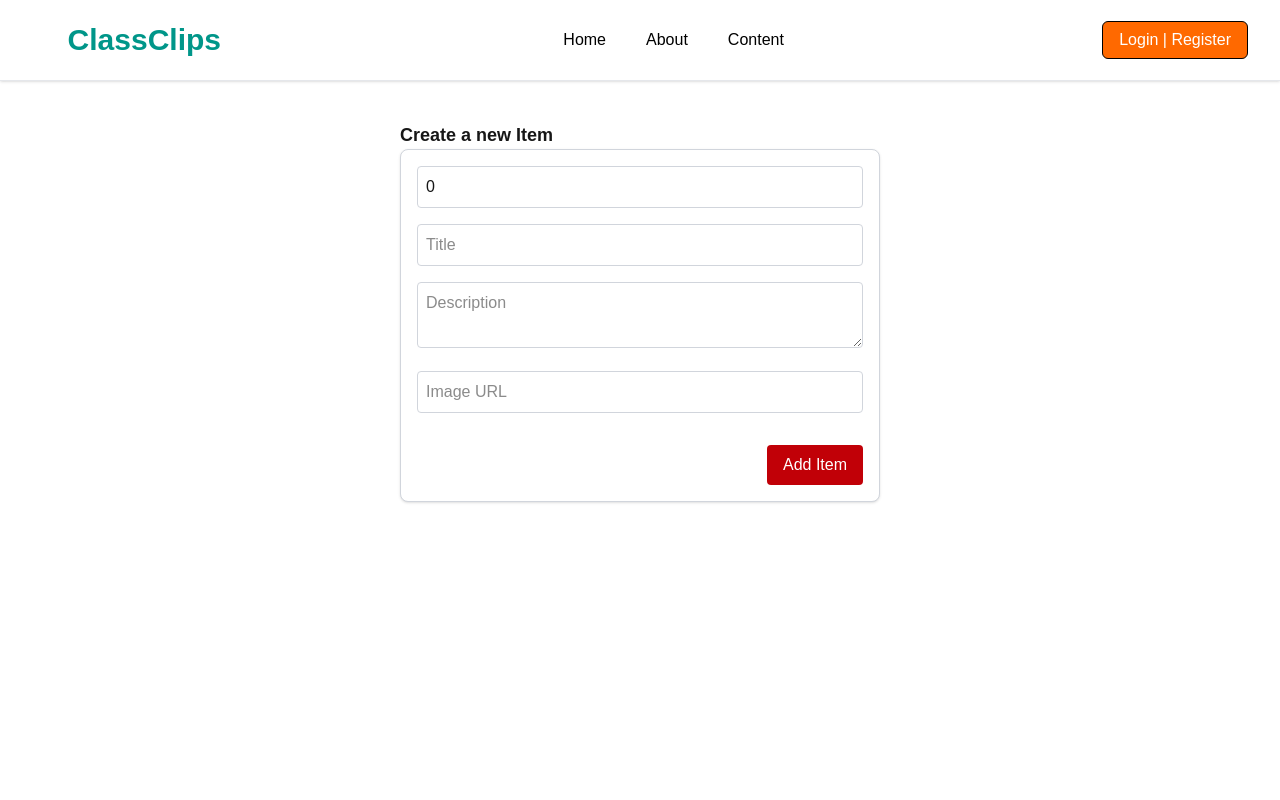
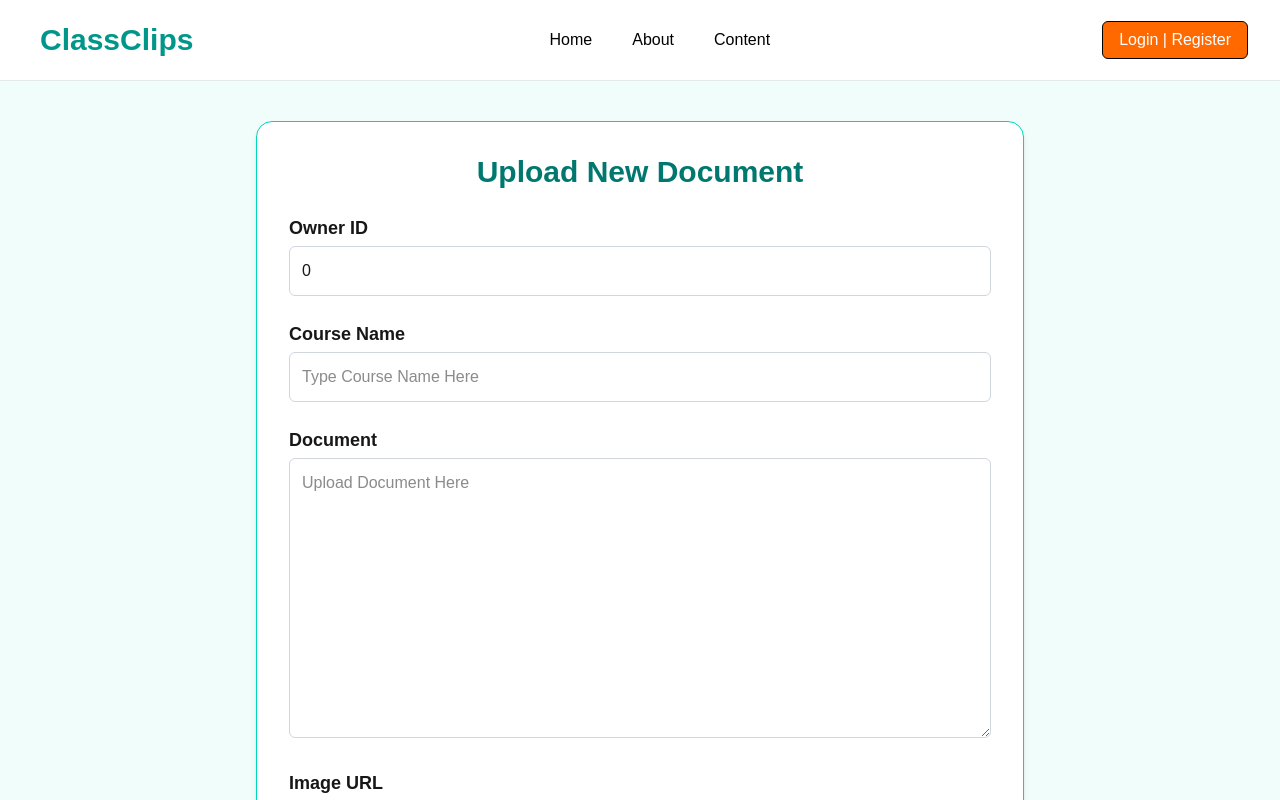
Before and after one commit to evannguyen72/Debugging_Duck, a Next.js app in the folder debug_ducks/: page /create-item in a window 1280 px wide. Shown: the top 800 px of the page. Built offline with nearby package versions, Linux system fonts and the light colour scheme.

Commit message:
added tailwind to lots of stuff

```diff
--- a/debug_ducks/src/app/create-item/page.tsx
+++ b/debug_ducks/src/app/create-item/page.tsx
@@ -47,55 +47,87 @@ export default function ItemAddForm() {
   };
 
   return (
-    <div className="max-w-lg mx-auto mt-10 px-4">
-         <h2 className="text-lg font-semibold mt-2">Create a new Item</h2>
-      <Card>
-        <form onSubmit={handleSubmit} className="space-y-4">
+    <div className="min-h-screen bg-teal-50 py-10 px-4">
+      <div className="max-w-3xl mx-auto bg-white rounded-2xl shadow-md border border-teal-400 p-8">
+        <h2 className="text-3xl font-bold text-teal-700 mb-6 text-center">
+          Upload New Document
+        </h2>
+
+        <form onSubmit={handleSubmit} className="space-y-6">
+          {/* Owner ID */}
+          <div>
+            <label className="block text-lg font-semibold mb-1">
+              Owner ID
+            </label>
             <input
               name="owner"
               type="number"
               value={formData.owner}
               onChange={handleChange}
-            placeholder="Owner ID"
+              placeholder="Type Owner ID Here"
               required
-            className="w-full p-2 border border-gray-300 rounded"
+              className="w-full p-3 border border-gray-300 rounded-md focus:outline-none focus:ring-2 focus:ring-teal-500"
             />
+          </div>
+
+          {/* Course Name (Title) */}
+          <div>
+            <label className="block text-lg font-semibold mb-1">
+              Course Name
+            </label>
             <input
               name="title"
               type="text"
               value={formData.title}
               onChange={handleChange}
-            placeholder="Title"
+              placeholder="Type Course Name Here"
               required
-            className="w-full p-2 border border-gray-300 rounded"
+              className="w-full p-3 border border-gray-300 rounded-md focus:outline-none focus:ring-2 focus:ring-teal-500"
             />
+          </div>
+
+          {/* Document (Description) */}
+          <div>
+            <label className="block text-lg font-semibold mb-1">
+              Document
+            </label>
             <textarea
               name="description"
               value={formData.description}
               onChange={handleChange}
-            placeholder="Description"
+              placeholder="Upload Document Here"
               required
-            className="w-full p-2 border border-gray-300 rounded"
+              className="w-full p-3 h-70 border border-gray-300 rounded-md focus:outline-none focus:ring-2 focus:ring-teal-500"
             />
+          </div>
+
+          {/* Image URL */}
+          <div>
+            <label className="block text-lg font-semibold mb-1">
+              Image URL
+            </label>
             <input
               name="url"
               type="url"
               value={formData.url}
               onChange={handleChange}
-            placeholder="Image URL"
+              placeholder="Paste Image URL Here"
               required
-            className="w-full p-2 border border-gray-300 rounded"
+              className="w-full p-3 border border-gray-300 rounded-md focus:outline-none focus:ring-2 focus:ring-teal-500"
             />
-          <div className="flex justify-end">
+          </div>
+
+          {/* Submit */}
+          <div className="text-center">
             <button
               type="submit"
-              className="bg-red-700 text-white px-4 py-2 rounded hover:bg-red-800 mt-4"
+              className="bg-orange-500 hover:bg-orange-600 text-white px-6 py-2 rounded-full shadow-md transition"
             >
-              Add Item
+              Submit
             </button>
           </div>
         </form>
-      </Card>
+      </div>
     </div>
   );
 }
--- a/debug_ducks/src/app/show-item/[id]/page.tsx
+++ b/debug_ducks/src/app/show-item/[id]/page.tsx
@@ -86,7 +86,7 @@ export default function ShowItemDetails() {
             <div className="mt-6 space-y-2 text-center">
               <h2 className="text-2xl font-semibold text-teal-700">{item.title}</h2>
               <p className="text-gray-700">{item.description}</p>
-              {/*<p className="text-gray-500">👍 {item.likeCount} Likes</p> ---------------------------------------------------- add this back later when we have likeCounter*/}
+              <p className="text-gray-500">👍 {item.likeCount} Likes</p>
             </div>
 
             {/* Action Buttons */}
--- a/debug_ducks/src/app/update-item/[id]/page.tsx
+++ b/debug_ducks/src/app/update-item/[id]/page.tsx
@@ -75,10 +75,12 @@ export default function UpdateItem() {
     };
 
     return (
-    <div className="max-w-lg mx-auto mt-10 px-4">
-      <h2 className="text-lg font-semibold mt-2">Edit Item</h2>
-      <Card>
-        <form onSubmit={handleSubmit} className="space-y-4  p-4 rounded">
+      <div className="min-h-screen bg-teal-50 py-10 px-4 py-12 px-4 text-black">
+        <div className="max-w-2xl mx-auto">
+          <h2 className="text-3xl font-bold text-center text-teal-800 mb-6">Edit Item</h2>
+
+          <Card className="rounded-2xl p-8 shadow-lg bg-white bg-opacity-90">
+            <form onSubmit={handleSubmit} className="space-y-6">
               <input
                 name="owner"
                 type="number"
@@ -86,7 +88,7 @@ export default function UpdateItem() {
                 onChange={handleChange}
                 placeholder="Owner ID"
                 required
-        className="w-full p-2 border rounded"
+                className="w-full p-3 border border-gray-300 rounded-md focus:outline-none focus:ring-2 focus:ring-teal-500"
               />
               <input
                 name="title"
@@ -95,7 +97,7 @@ export default function UpdateItem() {
                 onChange={handleChange}
                 placeholder="Title"
                 required
-        className="w-full p-2 border rounded"
+                className="w-full p-3 border border-gray-300 rounded-md focus:outline-none focus:ring-2 focus:ring-teal-500"
               />
               <textarea
                 name="description"
@@ -103,7 +105,7 @@ export default function UpdateItem() {
                 onChange={handleChange}
                 placeholder="Description"
                 required
-        className="w-full p-2 border rounded"
+                className="w-full p-3 h-40 border border-gray-300 rounded-md resize-none focus:outline-none focus:ring-2 focus:ring-teal-500"
               />
               <input
                 name="url"
@@ -112,15 +114,19 @@ export default function UpdateItem() {
                 onChange={handleChange}
                 placeholder="Image URL"
                 required
-        className="w-full p-2 border rounded"
+                className="w-full p-3 border border-gray-300 rounded-md focus:outline-none focus:ring-2 focus:ring-teal-500"
               />
+              <div className="flex justify-end">
                 <button
                   type="submit"
-        className="bg-red-700 text-white px-4 py-2 rounded hover:bg-red-600"
-       > Update Item
+                  className="bg-orange-500 hover:bg-orange-600 text-white px-6 py-2 rounded-full shadow-md transition"
+                >
+                  Update Item
                 </button>
+              </div>
             </form>
           </Card>
         </div>
+      </div>
     );
 }
--- a/debug_ducks/src/components/Content.tsx
+++ b/debug_ducks/src/components/Content.tsx
@@ -9,14 +9,8 @@ interface ContentProps {
 
   const Content = ({ children, className = "" }: ContentProps) => {
     return (
-        <div >
-        <Image
-            src={bgarch}
-            alt="Background UGA arch"
-            fill
-            priority={true}
-            className="object-cover w-full h-full z-[-1]"
-        />
+        <div>
+
         {children}
       </div>
     );
--- a/debug_ducks/src/components/Item.tsx
+++ b/debug_ducks/src/components/Item.tsx
@@ -14,18 +14,28 @@ interface ItemProps {
 
 const Item = ({item}:ItemProps) => {
   return (
-        <Card >
-           <div className="w-full h-68 relative">
-                <Image src={item.url} alt={item.title}  fill className="object-cover rounded-md" />
+    <Card className="rounded-2xl shadow-lg bg-white p-4 transition hover:shadow-xl">
+      <div className="w-full h-64 relative rounded-lg overflow-hidden">
+        <Image
+          src={item.url}
+          alt={item.title}
+          fill
+          className="object-cover"
+        />
       </div>
-            <h2 className="text-lg font-semibold mt-2">{item.title}</h2>
+
+      <div className="mt-4 space-y-2">
+        <h2 className="text-xl font-semibold text-teal-800">{item.title}</h2>
         <p className="text-sm text-gray-600">👍 {item.likeCount} Likes</p>
+        <p className="text-sm text-gray-700 line-clamp-3">{item.description}</p>
+
         <Link
           href={`/show-item/${item._id}`}
-              className="bg-red-700 text-white px-4 py-2 rounded hover:bg-red-800 mt-4 inline-block"
+          className="inline-block bg-orange-500 hover:bg-orange-600 text-white px-4 py-2 rounded-full mt-3 transition"
         >
-             more...
+          View Full Document...
         </Link>
+      </div>
     </Card>
   );
 }
--- a/debug_ducks/src/components/Items.tsx
+++ b/debug_ducks/src/components/Items.tsx
@@ -28,7 +28,7 @@ import {useState, useEffect} from 'react';
 
     return (
 
-        <section className='px-4 py-6'>
+        <section className='bg-teal-50 min-h-screen'>
             <div className='container-xl lg:container m-auto px-4 py-6'>
 
 
--- a/debug_ducks/src/components/Navbar.tsx
+++ b/debug_ducks/src/components/Navbar.tsx
@@ -45,7 +45,6 @@ const Navbar = () => {
 
           {/* Logo & Site Title */}
           <Link className='flex items-center' href='/'>
-            <Image className='h-10 w-auto' src={logo} alt='UGA arch logo' />
             <span className='hidden md:block text-teal-600 text-3xl font-bold ml-2'>
               ClassClips
             </span>
```
Lines whose indentation alone changed are shown as unchanged.
